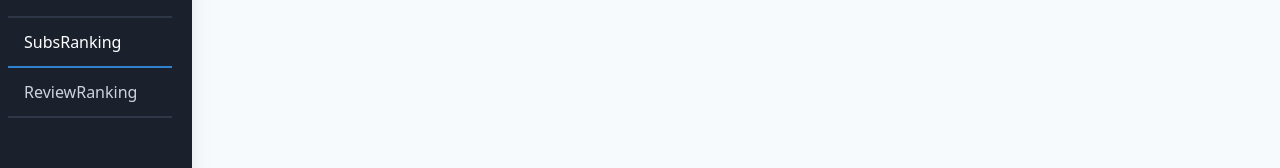
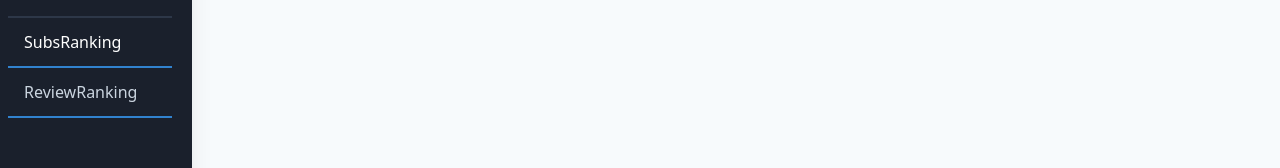
Before and after one commit to takamuraTK/comic_farm, a Nuxt app in the folder frontend/comic_farm/: page / in a window 1280 px wide. Shown: the part 142-310 px from the top of the page. Built offline with nearby package versions, Linux system fonts and the light colour scheme.

Commit message:
ヘッダーのリンクをrouter-linkに修正

```diff
--- a/frontend/comic_farm/app/components/TheSidebar.vue
+++ b/frontend/comic_farm/app/components/TheSidebar.vue
@@ -34,8 +34,8 @@
             </a>
           </li>
           <li class="mr-3 flex-1">
-            <a
-              href="/ranking/subs"
+            <router-link
+              to="/ranking/subs"
               class="block py-1 md:py-3 pl-1 align-middle text-white no-underline hover:text-white border-b-2 border-blue-600"
             >
               <i class="fas fa-chart-area pr-0 md:pr-3 text-blue-600"></i
@@ -43,19 +43,19 @@
                 class="pb-1 md:pb-0 text-xs md:text-base text-white md:text-white block md:inline-block"
                 >SubsRanking</span
               >
-            </a>
+            </router-link>
           </li>
           <li class="mr-3 flex-1">
-            <a
-              href="/ranking/review"
-              class="block py-1 md:py-3 pl-0 md:pl-1 align-middle text-white no-underline hover:text-white border-b-2 border-gray-800 hover:border-red-500"
+            <router-link
+              to="/ranking/review"
+              class="block py-1 md:py-3 pl-1 align-middle text-white no-underline hover:text-white border-b-2 border-blue-600"
             >
               <i class="fa fa-wallet pr-0 md:pr-3"></i
               ><span
                 class="pb-1 md:pb-0 text-xs md:text-base text-gray-600 md:text-gray-400 block md:inline-block"
                 >ReviewRanking</span
               >
-            </a>
+            </router-link>
           </li>
         </ul>
       </div>
```
